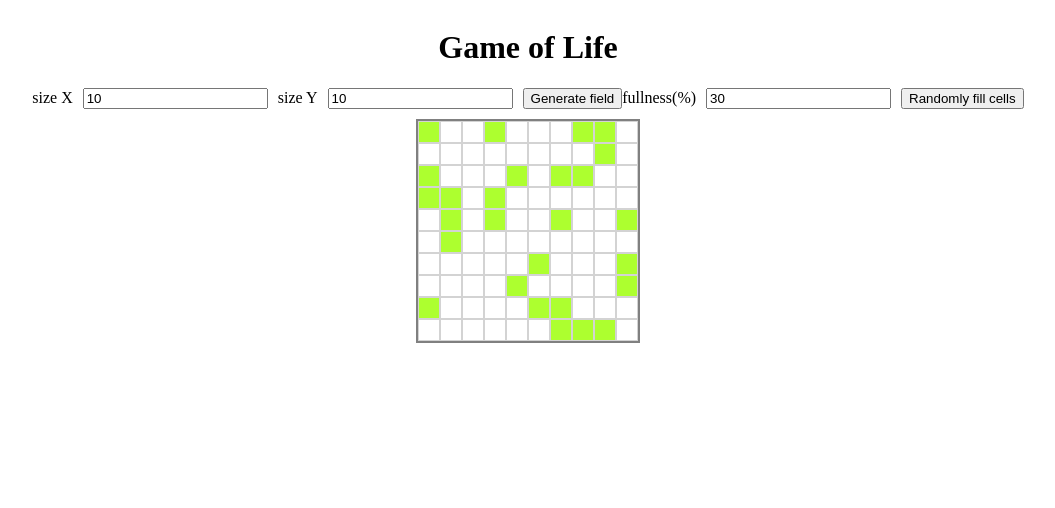
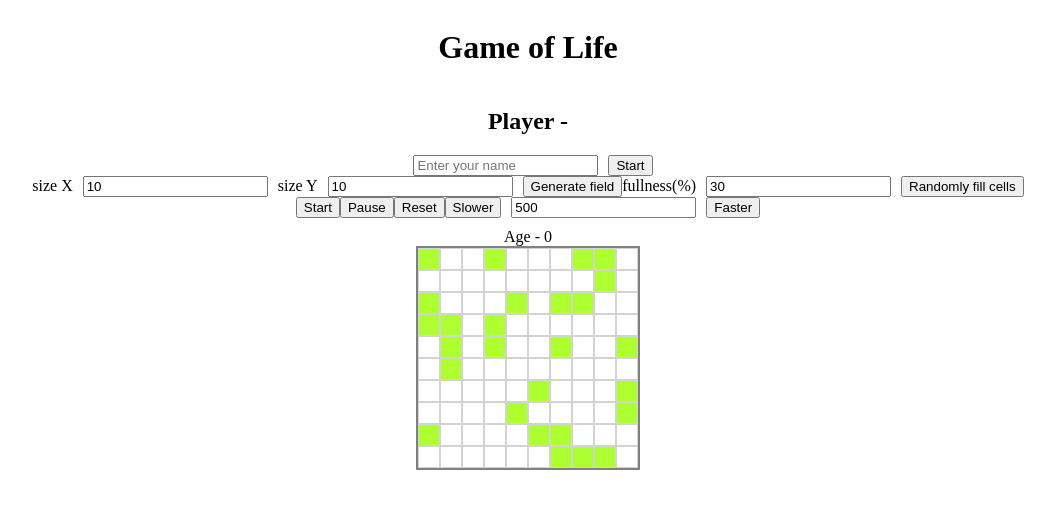
Before and after one commit to Momomash/otusReactJs, a React app: page / in a window 1280 px wide. Shown: the top 508 px of the page, without its empty margins (112-1167 px from the left). Built offline with nearby package versions, Linux system fonts and the light colour scheme.

Commit message:
added controls, condition end of game, function generation age

```diff
--- a/src/components/Field/Field.tsx
+++ b/src/components/Field/Field.tsx
@@ -1,6 +1,6 @@
 import * as React from 'react';
 import styled from '@emotion/styled';
-import { CellStatus, Cell } from './components';
+import { Cell, CellStatus } from './components';
 
 const Game = styled.div((props: { isAnimation: boolean }) => ({
     display: 'flex',
@@ -66,6 +66,65 @@ const generateCells = (x: number, y: number, fullness: number): Array<Array<Cell
     return arr;
 };
 
+const generateAge = (arr: Array<Array<CellStatus>>): Array<Array<CellStatus>> => {
+    const newArray = JSON.parse(JSON.stringify(arr));
+    const currentIndex = (item: number) => {
+        let prev = item - 1;
+        let next = item + 1;
+        if (item == 0) {
+            prev = arr.length - 1;
+        } else if (item == arr.length - 1) {
+            next = 0;
+        }
+        return {
+            prev: prev,
+            next: next,
+            curr: item,
+        };
+    };
+    for (let i = 0; i < arr.length; i++) {
+        for (let j = 0; j < arr[i].length; j++) {
+            const y = currentIndex(i);
+            const x = currentIndex(j);
+            const MooreNeighborhood = [
+                arr[y.prev][x.prev],
+                arr[y.prev][x.curr],
+                arr[y.prev][x.next],
+                arr[y.curr][x.prev],
+                arr[y.curr][x.next],
+                arr[y.next][x.prev],
+                arr[y.next][x.curr],
+                arr[y.next][x.next],
+            ];
+            const livingCells = (arr: Array<CellStatus>): number => {
+                let result = 0;
+                for (let k = 0; k < arr.length; k++) {
+                    if (arr[k] === CellStatus.Living || arr[k] === CellStatus.Young) {
+                        result++;
+                    }
+                }
+                return result;
+            };
+            if (arr[i][j] === CellStatus.Empty) {
+                if (livingCells(MooreNeighborhood) === 3) {
+                    newArray[i][j] = CellStatus.Young;
+                }
+            }
+            if (arr[i][j] === CellStatus.Living || arr[i][j] === CellStatus.Young) {
+                if (livingCells(MooreNeighborhood) === 2 || livingCells(MooreNeighborhood) === 3) {
+                    newArray[i][j] = CellStatus.Living;
+                } else if (
+                    livingCells(MooreNeighborhood) < 2 ||
+                    livingCells(MooreNeighborhood) > 3
+                ) {
+                    newArray[i][j] = CellStatus.Empty;
+                }
+            }
+        }
+    }
+    return newArray;
+};
+
 type Props = {};
 type State = {
     sizeX: number;
@@ -73,6 +132,10 @@ type State = {
     fullness: number;
     cells: CellStatus[][];
     isAnimation: boolean;
+    speed: number;
+    interval: any;
+    ageCounter: number;
+    playerName: string;
 };
 
 export class Field extends React.Component<Props, State> {
@@ -85,7 +148,11 @@ export class Field extends React.Component<Props, State> {
             sizeY: 10,
             fullness: 30,
             cells: generateCells(10, 10, 30),
+            speed: 500,
             isAnimation: true,
+            interval: 0,
+            ageCounter: 0,
+            playerName: '',
         };
     }
 
@@ -94,7 +161,6 @@ export class Field extends React.Component<Props, State> {
         const name: string = target.name;
         this.setState({ ...this.state, [name]: target.value });
     };
-
     handleSubmit = (event: any) => {
         event.preventDefault();
         this.setState((prevState) => {
@@ -113,6 +179,69 @@ export class Field extends React.Component<Props, State> {
                 cells: newCells,
             };
         });
+    };
+    runGame = (event: any) => {
+        const interval = setInterval(() => {
+            this.setState((prevState) => {
+                return {
+                    ...prevState,
+                    cells: generateAge(prevState.cells),
+                    interval: interval,
+                    ageCounter: prevState.ageCounter + 1,
+                };
+            });
+        }, this.state.speed);
+    };
+    pauseGame = (event: any) => {
+        clearInterval(this.state.interval);
+    };
+    resetGame = (event: any) => {
+        const arr = Array.from(this.state.cells);
+        for (let i = 0; i < arr.length; i++) {
+            for (let j = 0; j < arr[i].length; j++) {
+                arr[i][j] = CellStatus.Empty;
+            }
+        }
+        this.setState((prevState) => {
+            return {
+                ...prevState,
+                cells: arr,
+                ageCounter: 0,
+            };
+        });
+    };
+    slowerGame = (event: any) => {
+        clearInterval(this.state.interval);
+        this.setState((prevState) => {
+            return {
+                ...prevState,
+                speed: prevState.speed + 500,
+            };
+        });
+        this.runGame(event);
+    };
+    fasterGame = (event: any) => {
+        if (this.state.speed > 500) {
+            clearInterval(this.state.interval);
+            this.setState((prevState) => {
+                return {
+                    ...prevState,
+                    speed: prevState.speed - 500,
+                };
+            });
+            this.runGame(event);
+        }
+    };
+
+    isGameOver = (arr: Array<Array<CellStatus>>): boolean => {
+        for (let i = 0; i < arr.length; i++) {
+            for (let j = 0; j < arr[i].length; j++) {
+                if (arr[i][j] != CellStatus.Empty) {
+                    return false;
+                }
+            }
+        }
+        return true;
     };
 
     regenerateCells(x: number, y: number, fullness: number): Array<Array<CellStatus>> {
@@ -166,6 +295,12 @@ export class Field extends React.Component<Props, State> {
         }
     }
 
+    componentDidUpdate(): void {
+        if (this.isGameOver(this.state.cells)) {
+            clearInterval(this.state.interval);
+        }
+    }
+
     componentWillUnmount(): void {
         this._isMounted = false;
     }
@@ -174,7 +309,16 @@ export class Field extends React.Component<Props, State> {
         return (
             <Game isAnimation={this.state.isAnimation}>
                 <h1>Game of Life</h1>
+                <h2>Player - {this.state.playerName}</h2>
                 <Controls>
+                    <form onSubmit={this.handleSubmitAuthorization}>
+                        <Input
+                            type="text"
+                            placeholder="Enter your name"
+                            onChange={this.handleChange}
+                        />
+                        <input type="submit" placeholder="Start" value="Start" />
+                    </form>
                     <form onSubmit={this.handleSubmit}>
                         <label>
                             size X
@@ -205,8 +349,22 @@ export class Field extends React.Component<Props, State> {
                             />
                         </label>
                         <button onClick={this.randomlyFill}>Randomly fill cells</button>
+                        <div>
+                            <button onClick={this.runGame}>Start</button>
+                            <button onClick={this.pauseGame}>Pause</button>
+                            <button onClick={this.resetGame}>Reset</button>
+                            <button onClick={this.slowerGame}>Slower</button>
+                            <Input
+                                type="number"
+                                value={this.state.speed}
+                                name="speed"
+                                onChange={this.handleChange}
+                            />
+                            <button onClick={this.fasterGame}>Faster</button>
+                        </div>
                     </form>
                 </Controls>
+                <div> Age - {this.state.ageCounter}</div>
                 <FieldContainer>
                     {this.state.cells.map((row: Array<CellStatus>, i: number) => (
                         <FieldRow key={'row' + i}>
```
